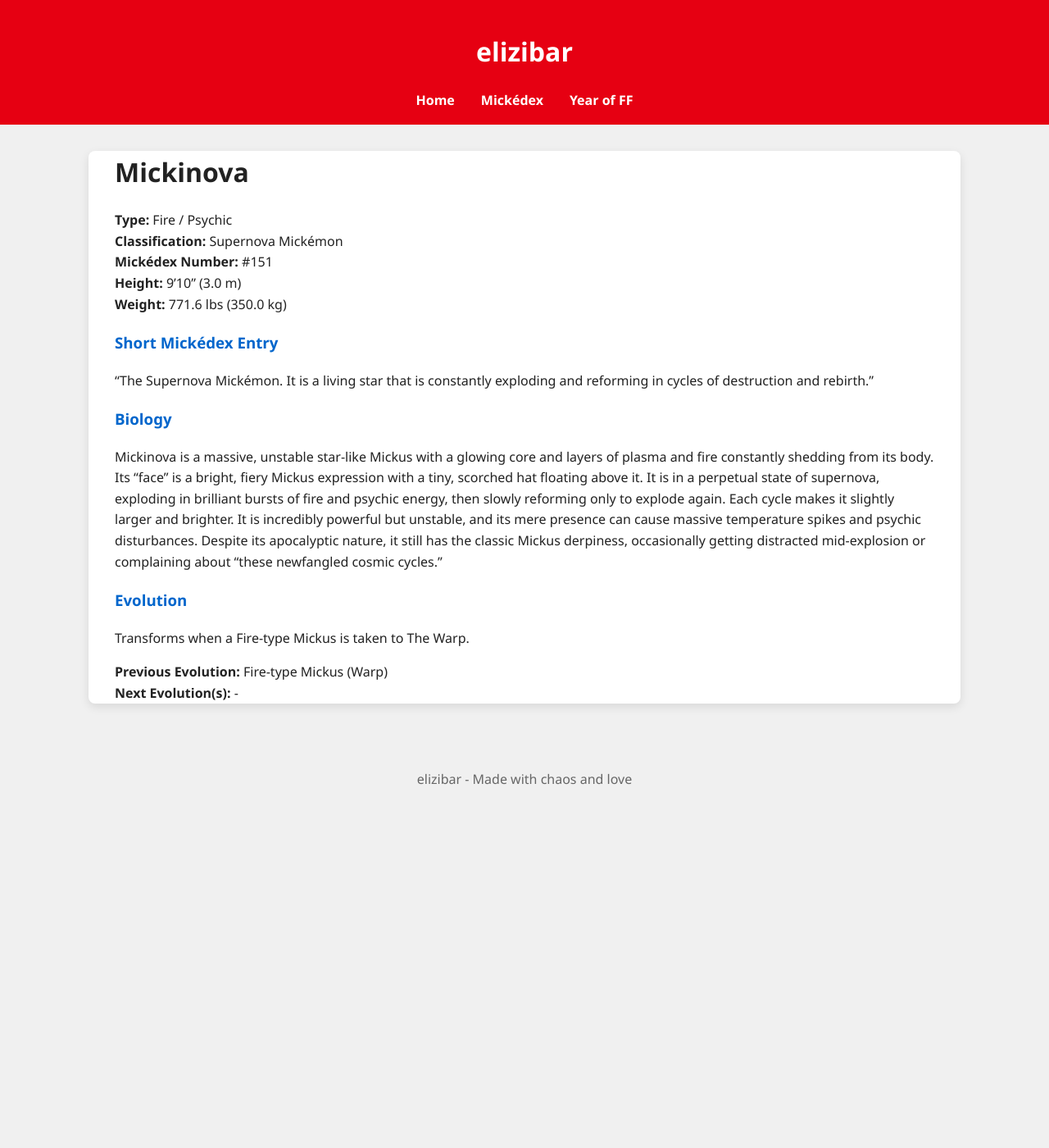
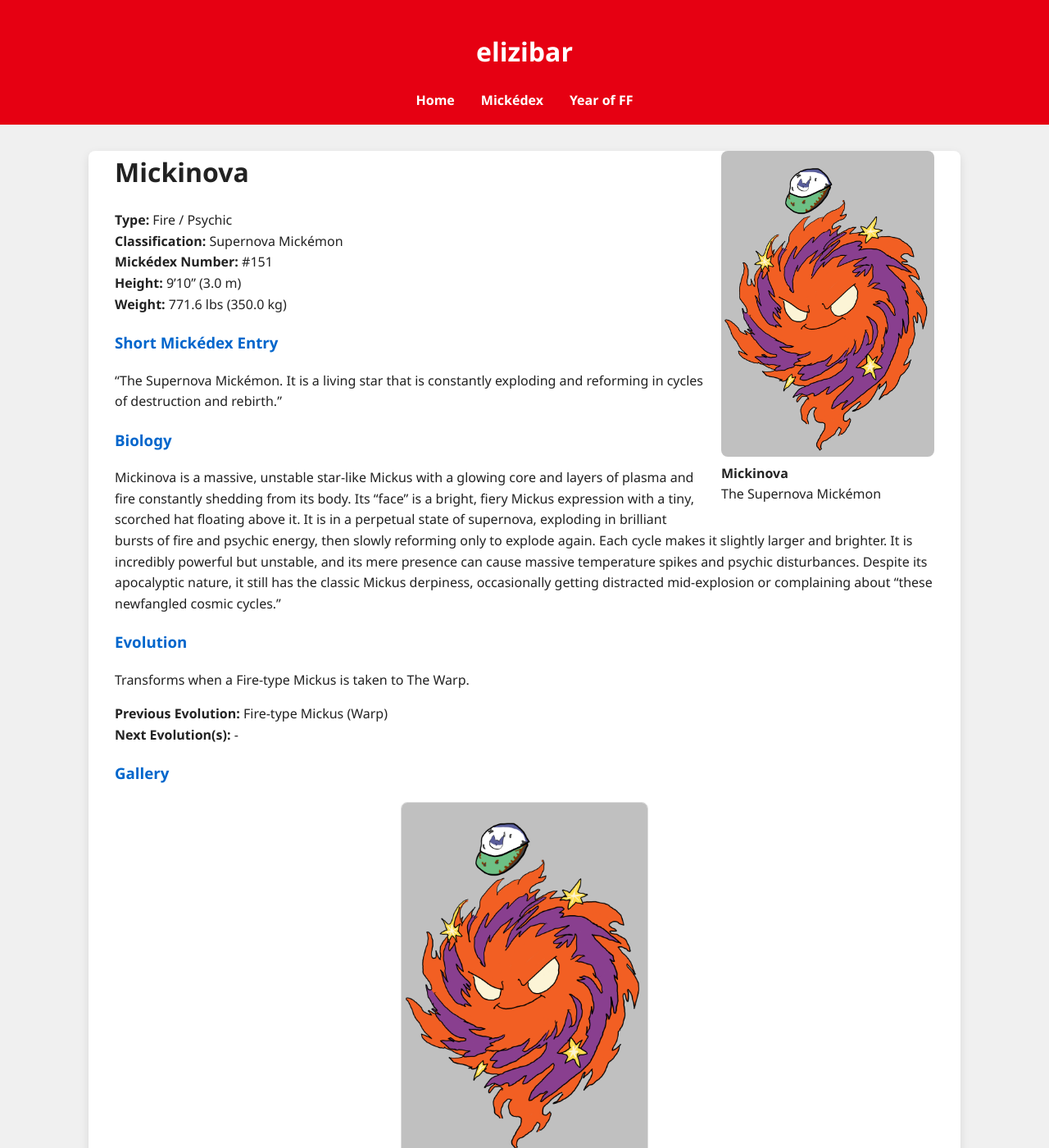
Before and after one commit to elizibar/elizibar.github.io, a Jekyll site: the page built from mickedex/warp/mickinova.md, in a window 1280 px wide and 1400 px high. Shown: the whole window at 82% size. Built offline with Jekyll 4.4.1, drawn with Linux system fonts in a browser that asks for light colours.

Commit message:
mickinova

```diff
--- a/mickedex/warp/mickinova.md
+++ b/mickedex/warp/mickinova.md
@@ -1,8 +1,13 @@
 ---
-title: Mickinoa
+title: Mickinova
 layout: default
 permalink: /mickedex/mickinova/
 ---
+
+<figure style="float: right; margin: 0 0 20px 20px; width: 260px;">
+  <img src="/assets/images/mick/mickinova.png" alt="Mickinova" style="width: 100%; border-radius: 8px;">
+  <figcaption><strong>Mickinova</strong><br>The Supernova Mickémon</figcaption>
+</figure>
 
 # Mickinova
 
@@ -23,3 +28,6 @@
 
 **Previous Evolution:** Fire-type Mickus (Warp)
 **Next Evolution(s):** -
+
+### Gallery
+![Mickinova](/assets/images/mick/mickinova.png){:width="30%" style="display: block; margin: 20px auto; border: 1px solid #ddd; border-radius: 8px;"}
```
Also changed, not shown: assets/images/mick/mickinova.png (added).
